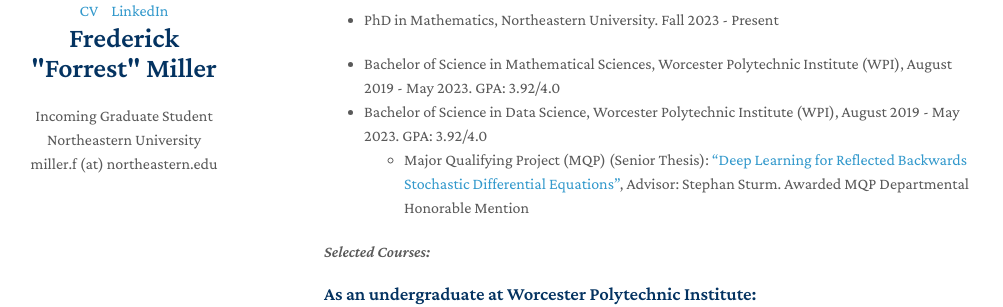
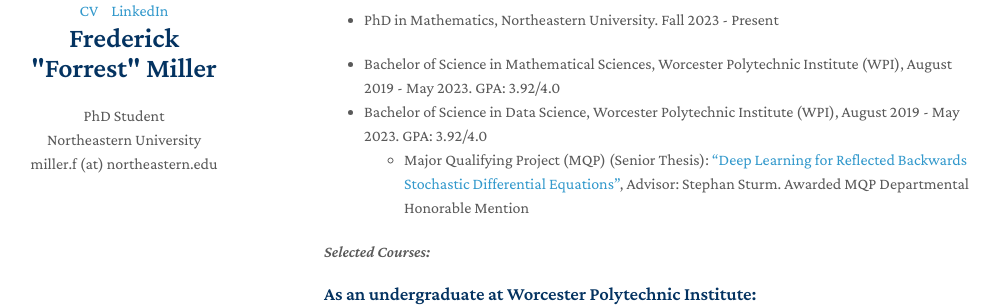
Before and after one commit to fimiller/fimiller.github.io, a Jekyll site: the page built from index.md, in a window 1280 px wide. Shown: the part 259-566 px from the top of the page, without its empty margins (146-1149 px from the left). Built offline with Jekyll 4.4.1, drawn with Linux system fonts in a browser that asks for light colours; nearby versions of some CDN libraries; a style sheet for code colours, icons or effects is not loaded; our own code applies the rules of GitHub Pages for plain Markdown files.

Commit message:
updated title

```diff
--- a/_config.yml
+++ b/_config.yml
@@ -1,6 +1,6 @@
 # Basic Information
 title: Frederick "Forrest" Miller
-position: Incoming Graduate Student
+position: PhD Student
 affiliation: Northeastern University
 email: miller.f (at) northeastern.edu
 
```
